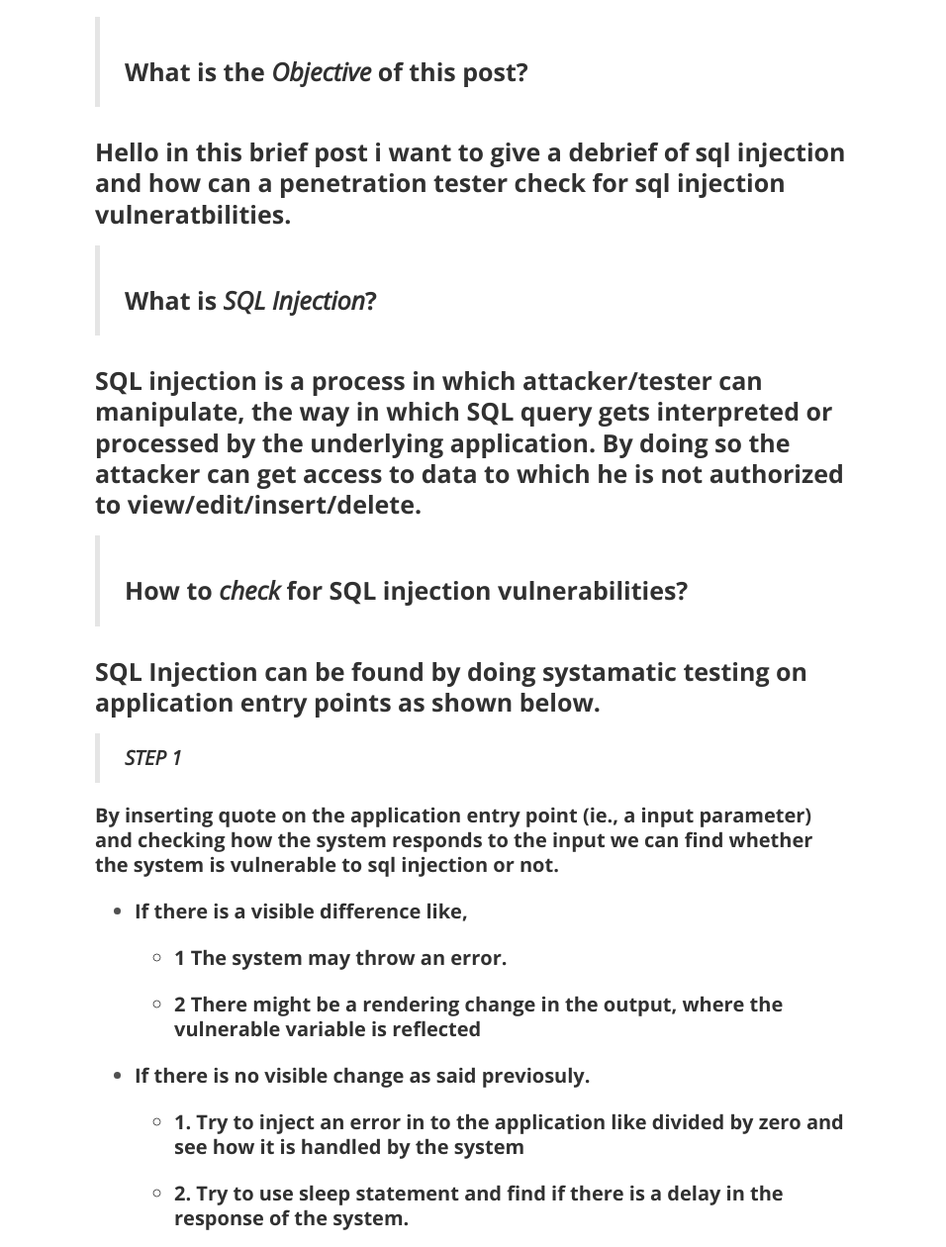
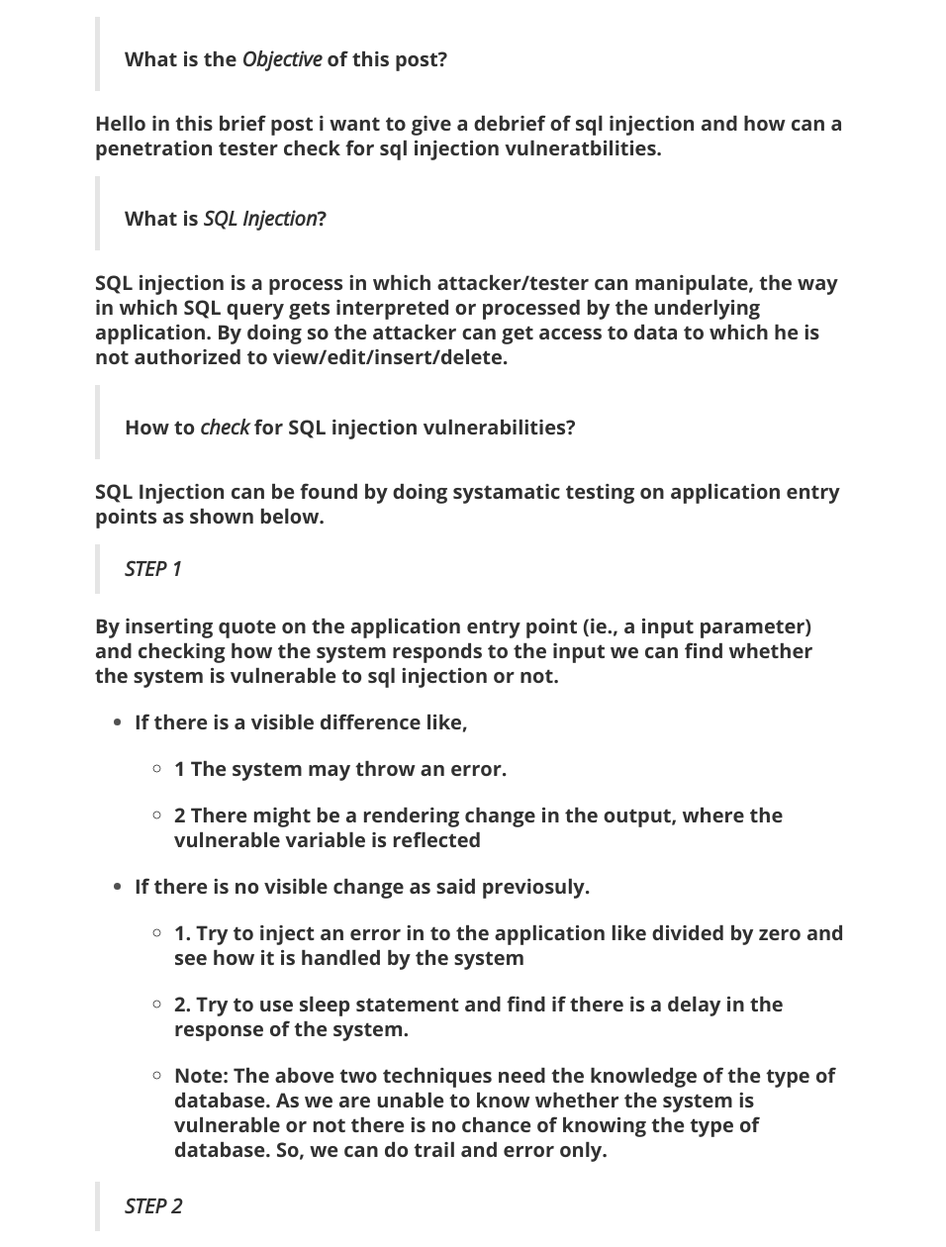
Before and after one commit to kallepalliraviteja/kallepalliraviteja-old, a plain HTML site: page post/testing-for-sql-injection-bugs/index.html in a window 1280 px wide. Shown: the part 140-1400 px from the top of the page at 99% size, 324-1280 px from the left. Drawn offline with nearby package versions, Linux system fonts and the light colour scheme; a script that the page names is missing.

Commit message:
added few changes

```diff
--- a/post/testing-for-sql-injection-bugs/index.html
+++ b/post/testing-for-sql-injection-bugs/index.html
@@ -224,44 +224,44 @@
 
   <div>
   <blockquote>
-<h3 id="what-is-the-objective-of-this-post">What is the <em><strong>Objective</strong></em> of this post?</h3>
+<h4 id="what-is-the-objective-of-this-post">What is the <em><strong>Objective</strong></em> of this post?</h4>
 </blockquote>
-<h3 id="hello-in-this-brief-post-i-want-to-give-a-debrief-of-sql-injection-and-how-can-a-penetration-tester-check-for-sql-injection-vulneratbilities">Hello in this brief post i want to give a debrief of sql injection and how can a penetration tester check for sql injection vulneratbilities.</h3>
+<h4 id="hello-in-this-brief-post-i-want-to-give-a-debrief-of-sql-injection-and-how-can-a-penetration-tester-check-for-sql-injection-vulneratbilities">Hello in this brief post i want to give a debrief of sql injection and how can a penetration tester check for sql injection vulneratbilities.</h4>
 <blockquote>
-<h3 id="what-is-sql-injection">What is <em><strong>SQL Injection</strong></em>?</h3>
+<h4 id="what-is-sql-injection">What is <em><strong>SQL Injection</strong></em>?</h4>
 </blockquote>
-<h3 id="sql-injection-is-a-process-in-which-attackertester-can-manipulate-the-way-in-which-sql-query-gets-interpreted-or-processed-by-the-underlying-application-by-doing-so-the-attacker-can-get-access-to-data-to-which-he-is-not-authorized-to-vieweditinsertdelete">SQL injection is a process in which attacker/tester can manipulate, the way in which SQL query gets interpreted or processed by the underlying application. By doing so the attacker can get access to data to which he is not authorized to view/edit/insert/delete.</h3>
+<h4 id="sql-injection-is-a-process-in-which-attackertester-can-manipulate-the-way-in-which-sql-query-gets-interpreted-or-processed-by-the-underlying-application-by-doing-so-the-attacker-can-get-access-to-data-to-which-he-is-not-authorized-to-vieweditinsertdelete">SQL injection is a process in which attacker/tester can manipulate, the way in which SQL query gets interpreted or processed by the underlying application. By doing so the attacker can get access to data to which he is not authorized to view/edit/insert/delete.</h4>
 <blockquote>
-<h3 id="how-to-check-for-sql-injection-vulnerabilities">How to <em><strong>check</strong></em> for SQL injection vulnerabilities?</h3>
+<h4 id="how-to-check-for-sql-injection-vulnerabilities">How to <em><strong>check</strong></em> for SQL injection vulnerabilities?</h4>
 </blockquote>
-<h3 id="sql-injection-can-be-found-by-doing-systamatic-testing-on-application-entry-points-as-shown-below">SQL Injection can be found by doing systamatic testing on application entry points as shown below.</h3>
+<h4 id="sql-injection-can-be-found-by-doing-systamatic-testing-on-application-entry-points-as-shown-below">SQL Injection can be found by doing systamatic testing on application entry points as shown below.</h4>
 <blockquote>
 <p><em><strong>STEP 1</strong></em></p>
 </blockquote>
-<h4 id="by-inserting-quote-on-the-application-entry-point-ie-a-input-parameter-and-checking-how-the-system-responds-to-the-input-we-can-find-whether-the-system-is-vulnerable-to-sql-injection-or-not">By inserting quote on the application entry point (ie., a input parameter) and checking how the system responds to the input we can find whether the system is vulnerable to sql injection or not.</h4>
+<h5 id="by-inserting-quote-on-the-application-entry-point-ie-a-input-parameter-and-checking-how-the-system-responds-to-the-input-we-can-find-whether-the-system-is-vulnerable-to-sql-injection-or-not">By inserting quote on the application entry point (ie., a input parameter) and checking how the system responds to the input we can find whether the system is vulnerable to sql injection or not.</h5>
 <ul>
 <li>
-<h4 id="if-there-is-a-visible-difference-like">If there is a visible difference like,</h4>
+<h5 id="if-there-is-a-visible-difference-like">If there is a visible difference like,</h5>
 <ul>
 <li>
-<h4 id="1-the-system-may-throw-an-error">1 The system may throw an error.</h4>
+<h5 id="1-the-system-may-throw-an-error">1 The system may throw an error.</h5>
 </li>
 <li>
-<h4 id="2-there-might-be-a-rendering-change-in-the-output-where-the-vulnerable-variable-is-reflected">2 There might be a rendering change in the output, where the vulnerable variable is reflected</h4>
+<h5 id="2-there-might-be-a-rendering-change-in-the-output-where-the-vulnerable-variable-is-reflected">2 There might be a rendering change in the output, where the vulnerable variable is reflected</h5>
 </li>
 </ul>
 </li>
 <li>
-<h4 id="if-there-is-no-visible-change-as-said-previosuly">If there is no visible change as said previosuly.</h4>
+<h5 id="if-there-is-no-visible-change-as-said-previosuly">If there is no visible change as said previosuly.</h5>
 <ul>
 <li>
-<h4 id="1-try-to-inject-an-error-in-to-the-application-like-divided-by-zero-and-see-how-it-is-handled-by-the-system">1. Try to inject an error in to the application like divided by zero and see how it is handled by the system</h4>
+<h5 id="1-try-to-inject-an-error-in-to-the-application-like-divided-by-zero-and-see-how-it-is-handled-by-the-system">1. Try to inject an error in to the application like divided by zero and see how it is handled by the system</h5>
 </li>
 <li>
-<h4 id="2-try-to-use-sleep-statement-and-find-if-there-is-a-delay-in-the-response-of-the-system">2. Try to use sleep statement and find if there is a delay in the response of the system.</h4>
+<h5 id="2-try-to-use-sleep-statement-and-find-if-there-is-a-delay-in-the-response-of-the-system">2. Try to use sleep statement and find if there is a delay in the response of the system.</h5>
 </li>
 <li>
-<h4 id="note-the-above-two-techniques-need-the-knowledge-of-the-type-of-database-as-we-are-unable-to-know-whether-the-system-is-vulnerable-or-not-there-is-no-chance-of-knowing-the-type-of-database-so-we-can-do-trail-and-error-only">Note: The above two techniques need the knowledge of the type of database. As we are unable to know whether the system is vulnerable or not there is no chance of knowing the type of database. So, we can do trail and error only.</h4>
+<h5 id="note-the-above-two-techniques-need-the-knowledge-of-the-type-of-database-as-we-are-unable-to-know-whether-the-system-is-vulnerable-or-not-there-is-no-chance-of-knowing-the-type-of-database-so-we-can-do-trail-and-error-only">Note: The above two techniques need the knowledge of the type of database. As we are unable to know whether the system is vulnerable or not there is no chance of knowing the type of database. So, we can do trail and error only.</h5>
 </li>
 </ul>
 </li>
@@ -271,10 +271,10 @@
 </blockquote>
 <ul>
 <li>
-<h4 id="once-the-system-is-found-out-to-be-vulnerable-we-should-deploy-different-techniques-to-find-the-type-of-database-employed-this-can-be-done-as-shown-below">Once the system is found out to be vulnerable we should deploy different techniques to find the type of database employed. This can be done as shown below</h4>
+<h5 id="once-the-system-is-found-out-to-be-vulnerable-we-should-deploy-different-techniques-to-find-the-type-of-database-employed-this-can-be-done-as-shown-below">Once the system is found out to be vulnerable we should deploy different techniques to find the type of database employed. This can be done as shown below</h5>
 <ul>
 <li>
-<h4 id="if-the-injection-is-taking-place-and-there-is-visible-change-in-the-output-then-we-can-use-union-technique">If the injection is taking place and there is visible change in the output then we can use union technique</h4>
+<h5 id="if-the-injection-is-taking-place-and-there-is-visible-change-in-the-output-then-we-can-use-union-technique">If the injection is taking place and there is visible change in the output then we can use union technique</h5>
 </li>
 </ul>
 <blockquote>
@@ -298,7 +298,7 @@ Eg:
 </ul>
 </li>
 <li>
-<h4 id="if-we-found-that-the-system-is-vulnerable-but-we-cannot-visible-see-the-difference-like-slow-response-or-any-application-errors-then-we-should-check-for-out-of-band-application-security-testing-or-oast-is-short">If we found that the system is vulnerable but we cannot visible see the difference like slow response or any application errors. Then we should check for Out of band Application Security Testing or OAST is short</h4>
+<h5 id="if-we-found-that-the-system-is-vulnerable-but-we-cannot-visible-see-the-difference-like-slow-response-or-any-application-errors-then-we-should-check-for-out-of-band-application-security-testing-or-oast-is-short">If we found that the system is vulnerable but we cannot visible see the difference like slow response or any application errors. Then we should check for Out of band Application Security Testing or OAST is short</h5>
 <blockquote>
 <p>Outofband Application Security Testing</p>
 </blockquote>
@@ -312,16 +312,16 @@ Eg:
 </blockquote>
 <ul>
 <li>
-<h4 id="inside-update-statements-within-the-updated-values-or-in-the-where-clause">Inside UPDATE statements, within the updated values or in the WHERE clause.</h4>
+<h5 id="inside-update-statements-within-the-updated-values-or-in-the-where-clause">Inside UPDATE statements, within the updated values or in the WHERE clause.</h5>
 </li>
 <li>
-<h4 id="inside-insert-statements-within-the-inserted-values">Inside INSERT statements, within the inserted values.</h4>
+<h5 id="inside-insert-statements-within-the-inserted-values">Inside INSERT statements, within the inserted values.</h5>
 </li>
 <li>
-<h4 id="in-select-statements-within-the-table-or-column-name">In SELECT statements, within the table or column name.</h4>
+<h5 id="in-select-statements-within-the-table-or-column-name">In SELECT statements, within the table or column name.</h5>
 </li>
 <li>
-<h4 id="in-select-statements-within-the-order-by-clause">In SELECT statements, within the ORDER BY clause.</h4>
+<h5 id="in-select-statements-within-the-order-by-clause">In SELECT statements, within the ORDER BY clause.</h5>
 </li>
 </ul>
 
```
